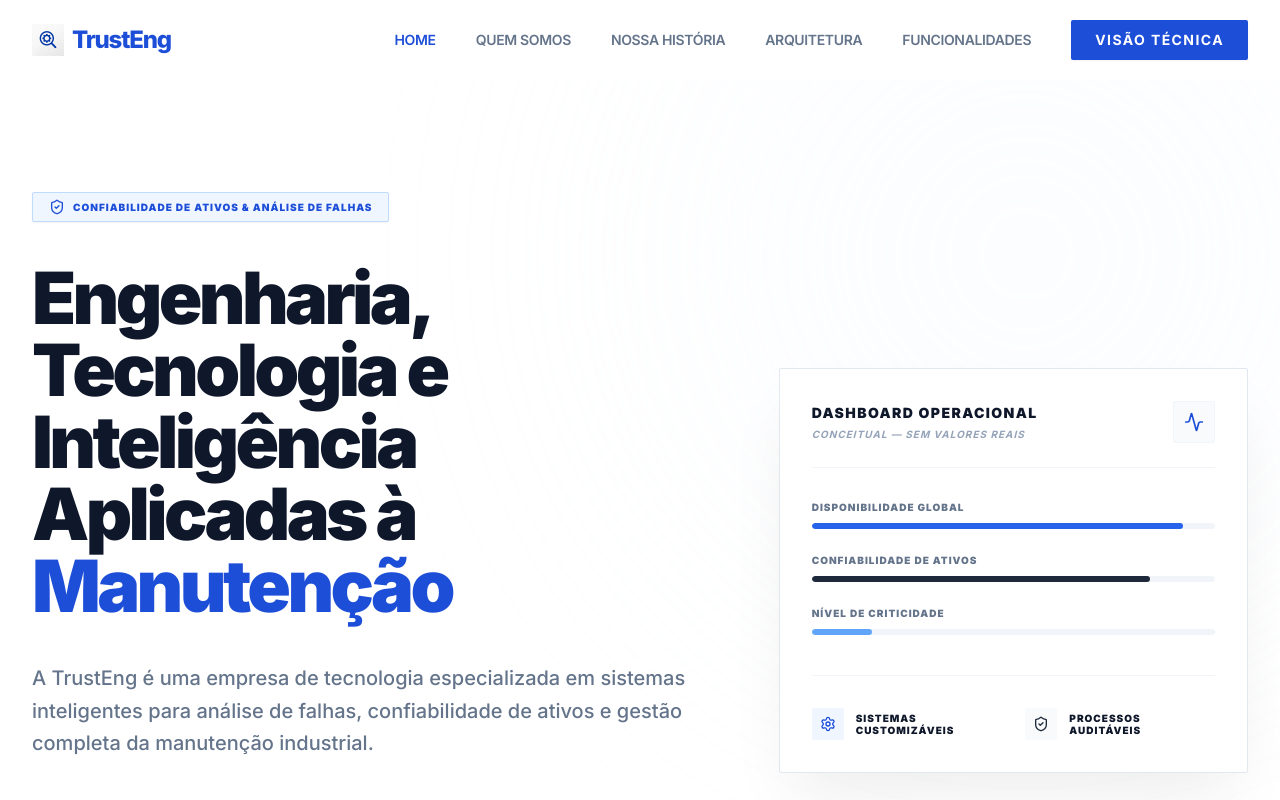
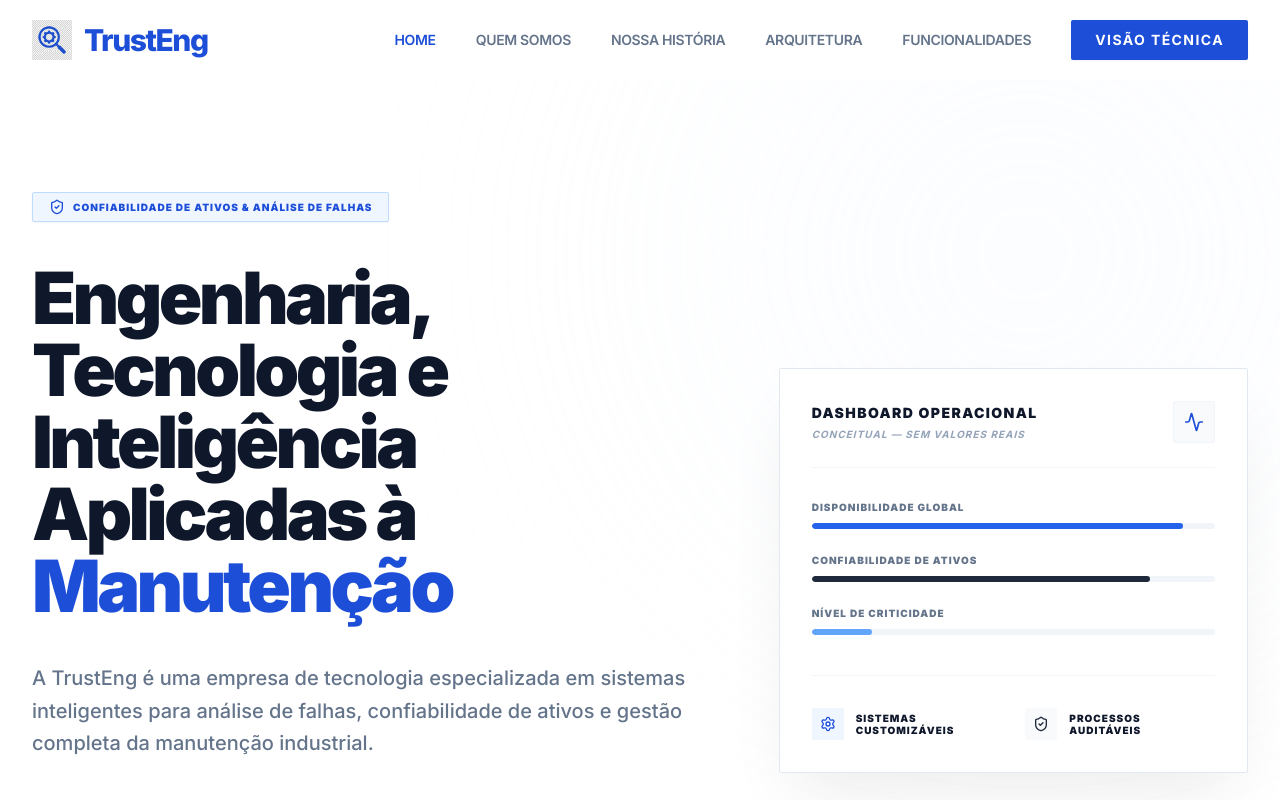
Before and after one commit to matheusstanlei12-dotcom/TrustEng.LTDA, a React (Vite) app: page /demo in a window 1280 px wide. Shown: the top 800 px of the page. Built offline with nearby package versions, Linux system fonts and the light colour scheme.

Commit message:
Enhance logo visibility and navbar sizing

```diff
--- a/components/Navbar.tsx
+++ b/components/Navbar.tsx
@@ -28,9 +28,9 @@ const Navbar: React.FC = () => {
     <nav className={`fixed w-full z-50 transition-all duration-300 ${scrolled ? 'bg-white/95 backdrop-blur-sm py-3 shadow-sm border-b border-slate-100' : 'bg-white py-5'}`}>
       <div className="max-w-7xl mx-auto px-6 lg:px-8">
         <div className="flex justify-between items-center">
-          <Link to="/" className="flex items-center space-x-2">
-            <img src="/favicon.png" alt="TrustEng Logo" className="h-8 w-8 object-contain" />
-            <span className="text-blue-700 text-2xl font-extrabold tracking-tighter">TrustEng</span>
+          <Link to="/" className="flex items-center space-x-3">
+            <img src="/favicon.png" alt="TrustEng Logo" className="h-10 w-10 object-contain" />
+            <span className="text-blue-700 text-3xl font-extrabold tracking-tighter">TrustEng</span>
           </Link>
 
           {/* Desktop Nav */}
```
Also changed, not shown: public/favicon.png.
